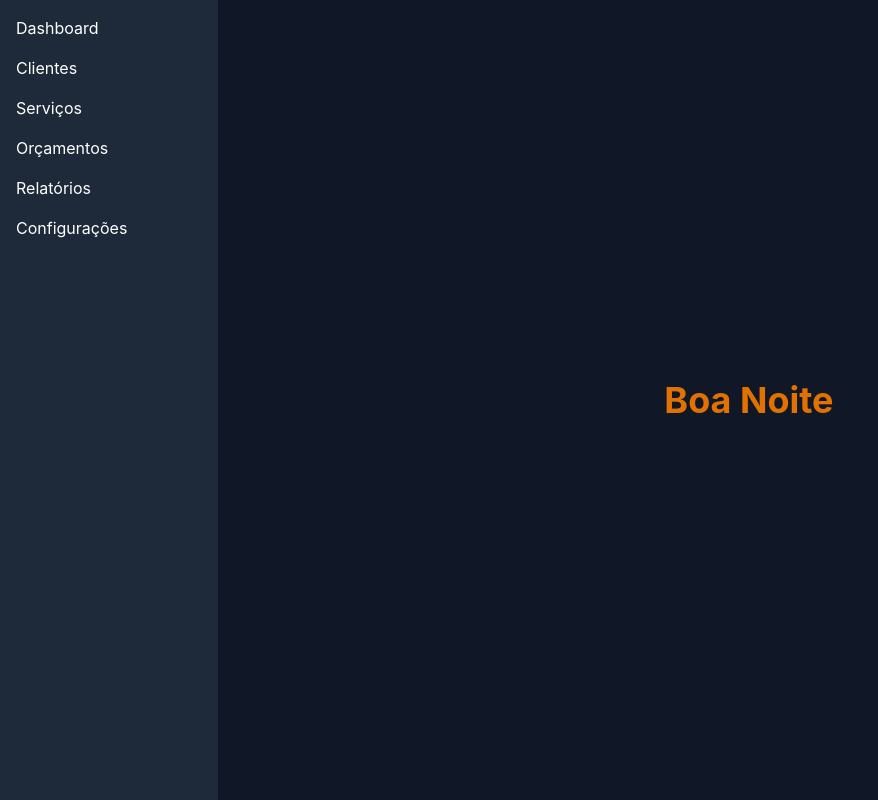
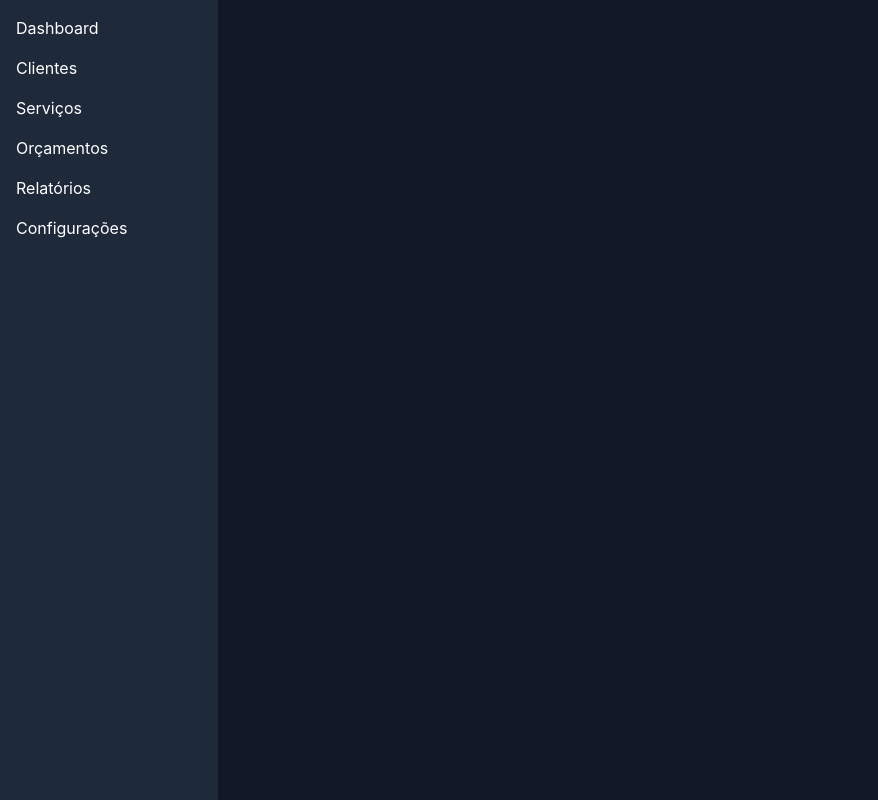
Before and after one commit to danilogmarques/Eletro-Manager, a React (Vite) app: page /clientes in a window 1280 px wide. Shown: the whole page, without its empty margins (0-878 px from the left). Built offline with nearby package versions, Linux system fonts and the light colour scheme.

Commit message:
refactor: removido page clientes

```diff
--- a/src/pages/Customers.tsx
+++ b/src/pages/Customers.tsx
@@ -1,10 +1,9 @@
+import { Table } from "@/components/ui/table"
+
 export function Customers() {
   return (
     <div className="bg-gray-900 h-screen w-screen flex items-center justify-center    ">
-      <h1 className="text-4xl text-amber-600 font-bold" >Boa Noite
-
-      </h1>
-
+      <Table />
 
     </div>
   )
```
